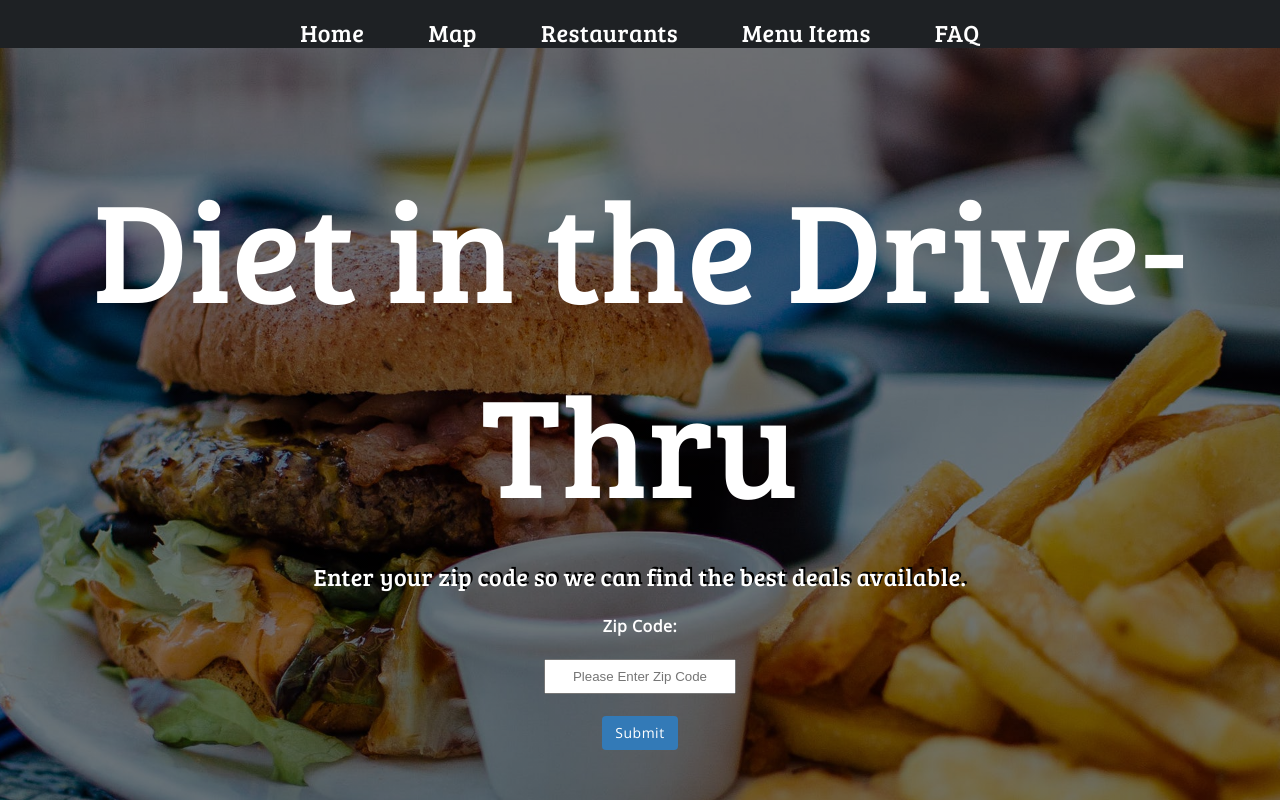
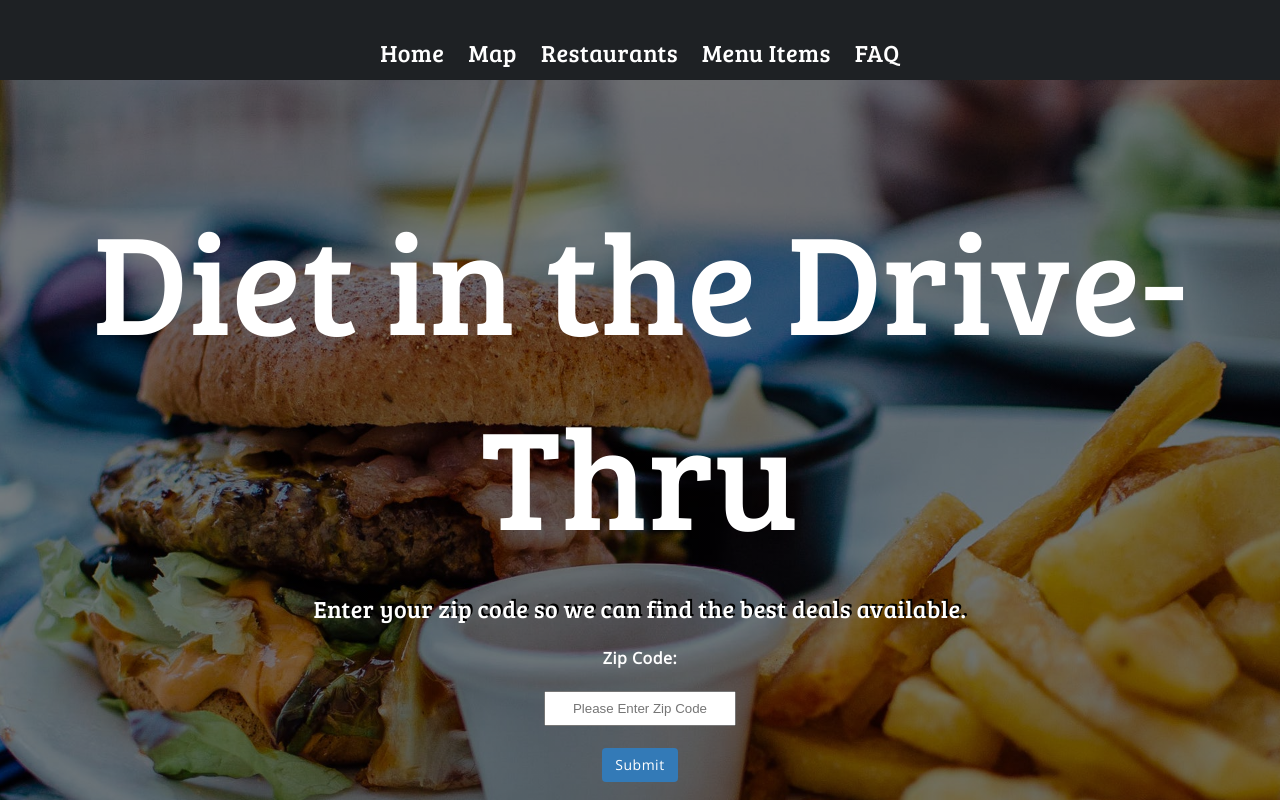
Before and after one commit to patrick-seafield/diet-in-the-drive-thru, a Nuxt app: page / in a window 1280 px wide. Shown: the top 800 px of the page. Built offline with nearby package versions, Linux system fonts and the light colour scheme.

Commit message:
Update header component styling

```diff
--- a/components/Header.vue
+++ b/components/Header.vue
@@ -17,7 +17,7 @@
 
 header {
   width: 100%;
-  height: 3rem;
+  height: 5rem;
   display: flex;
   justify-content: center;
   align-items: center;
@@ -35,9 +35,13 @@ nav li {
   font-family: "Bree Serif";
   font-size: 1.5rem;
   color: white;
-  padding-left: 2rem;
-  padding-right: 2rem;
-  padding-top: 0.5rem;
+  padding: 12px 12px 12px 12px;
+  vertical-align: middle;
+}
+
+nav li:hover {
+  background-color: #4E5F70;
+  transition: 0.2s ease-in-out;
 }
 
 a {
@@ -45,9 +49,4 @@ a {
   color: white;
 }
 
-a:hover {
-  color: lightgreen;
-  font-weight: bold;
-}
-
 </style>
```
